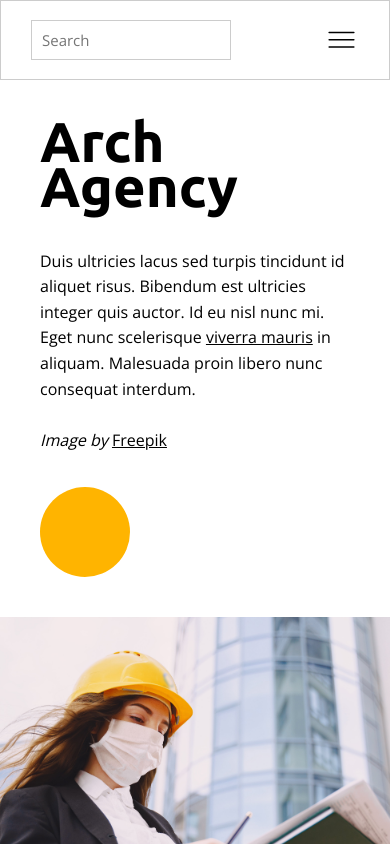
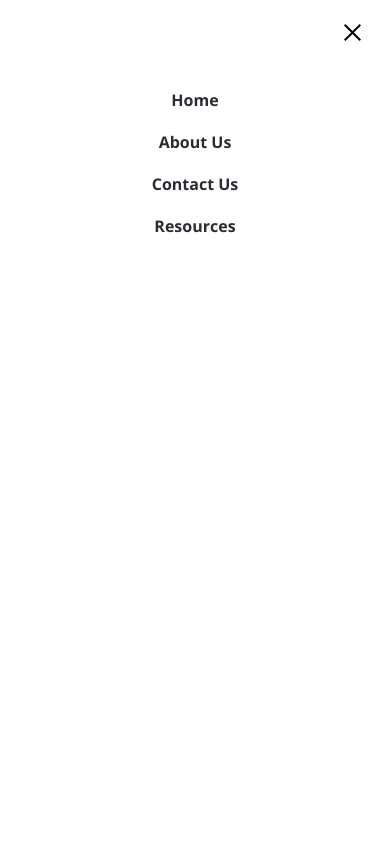
Before and after one commit to ncortes-bc/site-demo-next, a Next.js app: page / in a window 390 px wide. Both pictures are taken after a click on the picture 341 px from the left and 40 px from the top of the page. Shown: the top 844 px of the page. Built offline with nearby package versions, Linux system fonts and the light colour scheme; a web font is replaced by a local one.

Commit message:
Added responsive Navbar with burger menu

```diff
--- a/components/functional/Layout/Header/index.js
+++ b/components/functional/Layout/Header/index.js
@@ -4,15 +4,21 @@ import {
   SearchBar,
   BurgerMenu,
 } from '../../../styled/Layout/Header';
-import React from 'react';
+import React, { useState } from 'react';
 import styledComponents from 'styled-components';
+import NavMenu from '../NavMenu';
 
 export default function Header() {
+  const [nav, setNav] = useState(false);
+
+  const togNav = () => setNav(!nav);
+
   return (
     <Container>
+      {nav && <NavMenu togNav={togNav} />}
       <Content>
         <SearchBar />
-        <BurgerMenu />
+        <BurgerMenu onClick={togNav} />
       </Content>
     </Container>
   );
--- /dev/null
+++ b/components/functional/Layout/NavMenu/index.js
@@ -0,0 +1,18 @@
+import { Container, Block, List, Link } from '../../../styled/Layout/NavMenu';
+import { VscChromeClose } from 'react-icons/vsc';
+
+export default function NavMenu({ togNav }) {
+  return (
+    <Container>
+      <Block>
+        <VscChromeClose className='close' onClick={togNav} />
+        <List>
+          <Link>Home</Link>
+          <Link>About Us</Link>
+          <Link>Contact Us</Link>
+          <Link>Resources</Link>
+        </List>
+      </Block>
+    </Container>
+  );
+}
--- /dev/null
+++ b/components/styled/Layout/NavMenu/index.js
@@ -0,0 +1,62 @@
+import styled from 'styled-components';
+import { mobileWidth, black, orange } from '../../Global';
+
+export const Container = styled.div`
+  z-index: 100;
+  width: 100vw;
+  height: 100vh;
+  background-color: rgba(0, 0, 0, 0.3);
+  position: fixed;
+  top: 0;
+  left: 0;
+`;
+
+export const Block = styled.div`
+  position: fixed;
+  left: 0;
+  height: 100%;
+  width: 250px;
+  background-color: white;
+  border-right: 5px solid ${orange};
+
+  & > .close {
+    width: 25px;
+    height: 25px;
+    margin: 20px;
+    margin-left: calc(100% - 50px);
+    cursor: pointer;
+
+    &:hover {
+      color: ${orange};
+    }
+  }
+
+  @media (max-width: ${mobileWidth}) {
+    width: 100%;
+    border: none;
+  }
+`;
+
+export const List = styled.div`
+  width: max-content;
+  margin: 20px 20px;
+
+  @media (max-width: ${mobileWidth}) {
+    text-align: center;
+    margin: 0 auto;
+  }
+`;
+
+export const Link = styled.a`
+  cursor: pointer;
+  text-decoration: none;
+  display: block;
+  color: ${black};
+  margin: 20px;
+  font: 16px 'Open Sans', sans-serif;
+  font-weight: bold;
+
+  &:hover {
+    color: ${orange};
+  }
+`;
--- a/package.json
+++ b/package.json
@@ -12,6 +12,7 @@
     "next": "12.1.6",
     "react": "18.1.0",
     "react-dom": "18.1.0",
+    "react-icons": "^4.4.0",
     "styled-components": "^5.3.5"
   },
   "devDependencies": {
```
Also changed, not shown: 1 other file (tests, documents, lock files or other folders).
